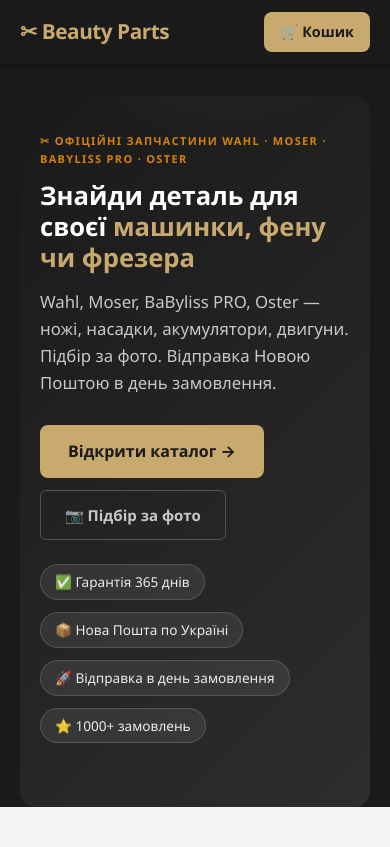
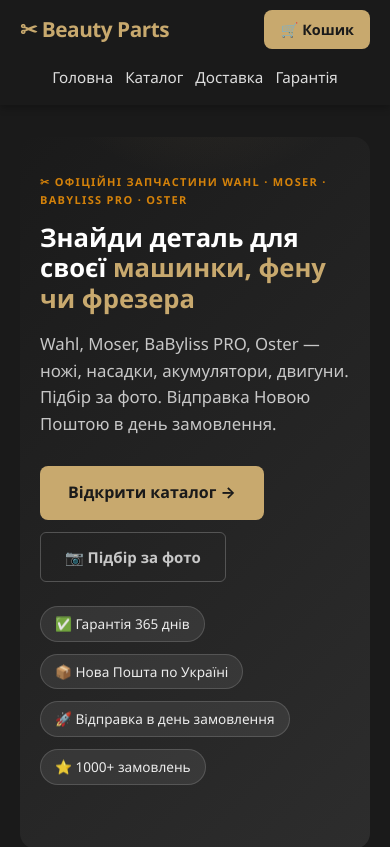
Before and after one commit to pavlogembar12-droid/beautyparts, a Next.js app: page / in a window 390 px wide. Shown: the top 847 px of the page. Built offline with nearby package versions, Linux system fonts and the light colour scheme; no server answers.

Commit message:
Update globals.css

```diff
--- a/app/globals.css
+++ b/app/globals.css
@@ -391,7 +391,17 @@ footer.site-footer a { color: var(--accent); }
   .hero { padding: 36px 20px; }
   .cat-grid { grid-template-columns: repeat(auto-fill, minmax(130px, 1fr)); }
   .product-grid { grid-template-columns: repeat(auto-fill, minmax(160px, 1fr)); }
-  .header-nav { display: none; }
+  .header-inner { flex-wrap: wrap; height: auto; padding: 10px 0; }
+  .header-nav {
+    display: flex;
+    flex-wrap: wrap;
+    gap: 12px;
+    font-size: 0.85rem;
+    order: 3;
+    width: 100%;
+    justify-content: center;
+    padding-bottom: 6px;
+  }
   .catalog-filters { flex-direction: column; }
   .catalog-filters input, .catalog-filters select { min-width: 100%; }
-    }
+           }
```
